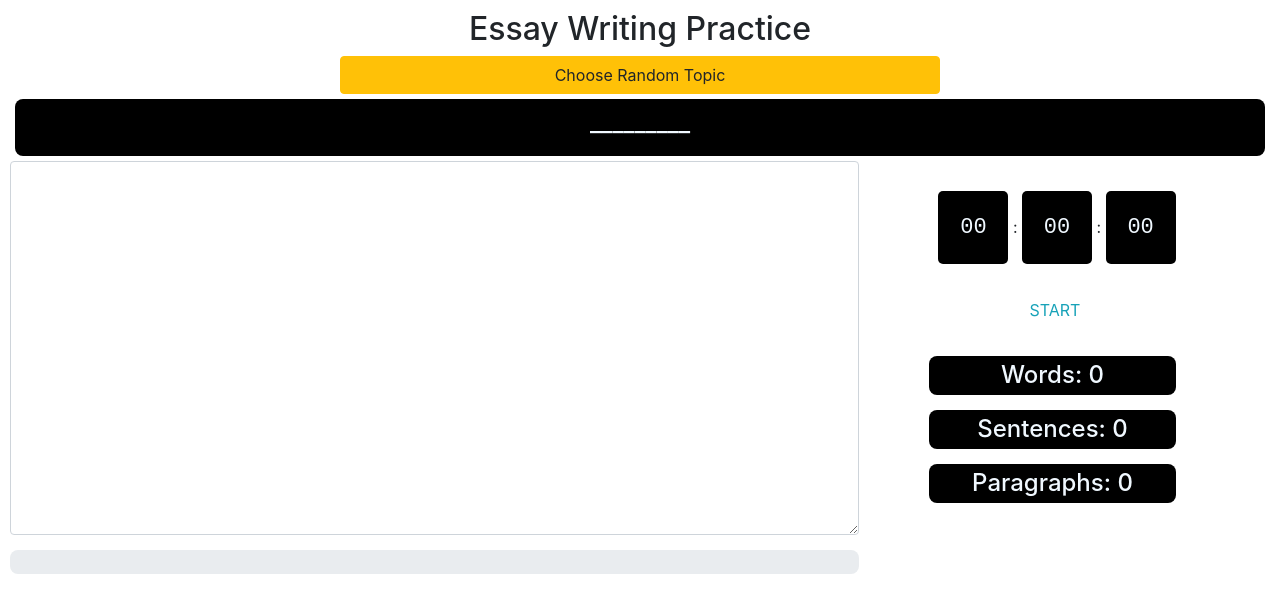
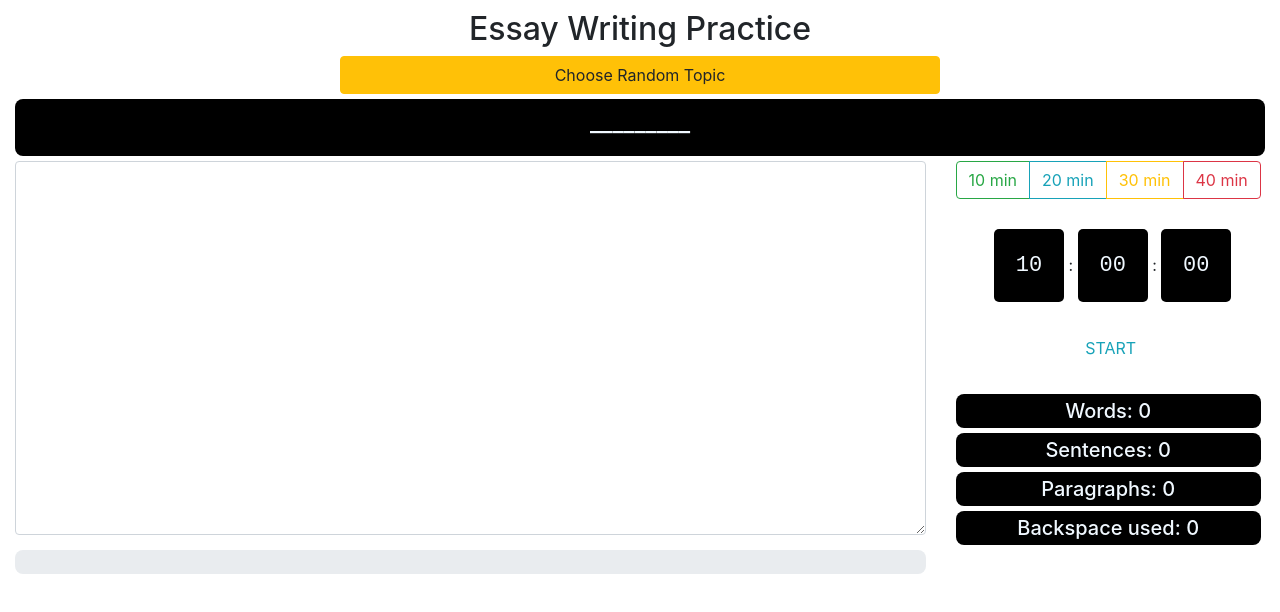
Before and after one commit to Techmnk/Essay_writer, a React (Create React App) app: page / in a window 1280 px wide. Shown: the top 612 px of the page. Built offline with nearby package versions, Linux system fonts and the light colour scheme.

Commit message:
added backspace and time counter

```diff
--- a/src/App.js
+++ b/src/App.js
@@ -20,7 +20,6 @@ function App() {
 
 
 
-
     </div>
   );
 }
--- a/src/Text_time.css
+++ b/src/Text_time.css
@@ -2,7 +2,8 @@
     display: flex;
 }
 .text_area{
-    flex: 0.9;
+    flex: 0.99;
+    margin-left:5px
 }
 
 
@@ -16,7 +17,7 @@
     background: transparent;
     max-width: 400px;
     height: 400px;
-    margin-left: 70px;
+    margin-left: 30px;
 
   }
 
@@ -61,7 +62,7 @@
 }
 
 .count_button{
-  margin: 15px 0px 15px 0px;
+  margin: 5px 0px 5px 0px;
     padding: 5px;
     border-radius: 0.5rem;
     background-color: black;
--- a/src/Text_time.js
+++ b/src/Text_time.js
@@ -8,7 +8,9 @@ function Text_time() {
     const [count, setcount] = useState(0)
     const [para, setpara] = useState(0)
     const [sent, setsent] = useState(0)
-    const [time, setTime] = useState({ ms: 0, s: 0, m: 0, h: 0 });
+    const [char, setchar] = useState(0)
+    const [del, setdel] = useState(0)
+    const [time, setTime] = useState({ ms: 0, s: 0, m: 10, h: 0 });
     const [interv, setInterv] = useState();
     const [status, setStatus] = useState(0);
     // Not started = 0
@@ -24,16 +26,16 @@ function Text_time() {
     var updatedMs = time.ms, updatedS = time.s, updatedM = time.m, updatedH = time.h;
 
     const run = () => {
-        if (updatedM === 60) {
-            updatedH++;
-            updatedM = 0;
+        if (updatedM === 0) {
+            updatedH--;
+            updatedM = 60;
         }
-        if (updatedS === 60) {
-            updatedM++;
-            updatedS = 0;
+        if (updatedS === 0) {
+            updatedM--;
+            updatedS = 60;
         }
         if (updatedMs === 100) {
-            updatedS++;
+            updatedS--;
             updatedMs = 0;
         }
         updatedMs++;
@@ -69,11 +71,14 @@ function Text_time() {
     // })();
 
 
+    const getWordCount = (e) => {
 
+        // const chars = e.target.value.split("").filter(item => {
+        //     return item !== "";
+        // });
 
+        const withOutSpace = e.target.value.replace(/\s+/g, '');
 
-
-    const getWordCount = (e) => {
         const numWords = e.target.value.split(" ").filter(item => {
             return item !== "";
         });
@@ -86,6 +91,8 @@ function Text_time() {
             return item !== "";
         });
 
+
+        setchar(withOutSpace.length);
         setcount(numWords.length);
         setpara(numParas.length);
         setsent(numSent.length);
@@ -93,6 +100,25 @@ function Text_time() {
     };
 
 
+
+
+    const hotkeys = (e) => {
+
+        if(e.keyCode === 8 || e.keyCode === 46){
+            setdel(del+1);
+        }
+
+        if(char === 0){
+            setdel(0)
+        }
+
+        // if (del === 0){
+        //     alert("You have no backspace left!!")
+        //     stop()
+        //     window.location.reload();
+
+        // }
+    }
 
 
 
@@ -130,33 +156,58 @@ function Text_time() {
         return color;
     }
 
+const setten = () =>{
+    setTime({ ms: 0, s: 0, m: 10, h: 0 })
+}
 
+const settwenty = () =>{
+    setTime({ ms: 0, s: 0, m: 20, h: 0 })
+}
 
+const setthirty = () =>{
+    setTime({ ms: 0, s: 0, m: 30, h: 0 })
+}
+
+const setforty = () =>{
+    setTime({ ms: 0, s: 0, m: 40, h: 0 })
+}
 
     return (
         <div className="text_time">
+
             <div className="text_area">
-                <textarea onChange={getWordCount} class="form-control" id="exampleFormControlTextarea1 myinput" rows="15"></textarea>
+                <textarea onKeyDown={hotkeys} onChange={getWordCount} class="form-control" id="exampleFormControlTextarea1 myinput" rows="15"></textarea>
                 <div className="progress progress-lg">
                     <div className={`progress-bar bg-${progress()}`} aria-valuenow="0" aria-valuemin="0" aria-valuemax="100" style={{ width: `${cal}%` }}></div>
                 </div>
+
             </div>
 
 
-            <div className="stop_watch">
                 <div className="main-section">
+                    <div class="btn-group me-2" role="group" aria-label="First group">
+                        <button onClick={setten} type="button" class="btn btn-outline-success">10 min</button>
+                        <button onClick={settwenty} type="button" class="btn btn-outline-info">20 min</button>
+                        <button onClick={setthirty} type="button" class="btn btn-outline-warning">30 min</button>
+                        <button onClick={setforty} type="button" class="btn btn-outline-danger">40 min</button>
+                    </div>
+
                     <div className="clock-holder">
                         <div className="stopwatch">
                             <Displaywatch time={time} />
                             <Stopwatch_Btn status={status} resume={resume} reset={reset} stop={stop} start={start} />
                         </div>
                     </div>
-                    <h4 className="count_button">Words: {count} </h4>
-                    <h4 className="count_button">Sentences: {sent} </h4>
-                    <h4 className="count_button">Paragraphs: {para} </h4>
+
+                    {/* <h4 className="count_button">Characters: {char} </h4> */}
+                    <h5 className="count_button">Words: {count} </h5>
+                    <h5 className="count_button">Sentences: {sent} </h5>
+                    <h5 className="count_button">Paragraphs: {para} </h5>
+                    <h5 className="count_button">Backspace used: {del}</h5>
+
                 </div>
 
-            </div>
+
         </div>
     )
 }
```
Also changed, not shown: 1 other file (tests, documents, lock files or other folders).
